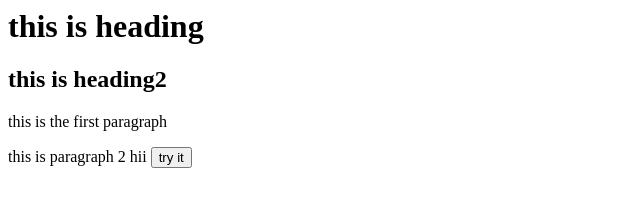
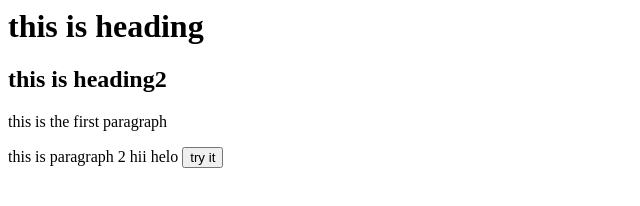
Before and after one commit to SatyaGayathri/git, a plain HTML site: page index.html in a window 1280 px wide. Shown: the whole page, without its empty margins (0-640 px from the left). Drawn offline with Linux system fonts and the light colour scheme.

Commit message:
Update index.html

```diff
--- a/index.html
+++ b/index.html
@@ -5,6 +5,7 @@
         <p>this is the first paragraph</p>
         <p2>this is paragraph 2</p2>
         <p3>hii</p3>
+        <p4>helo</p4>
         <button>try it</button>
     </body>
 </html>
```
